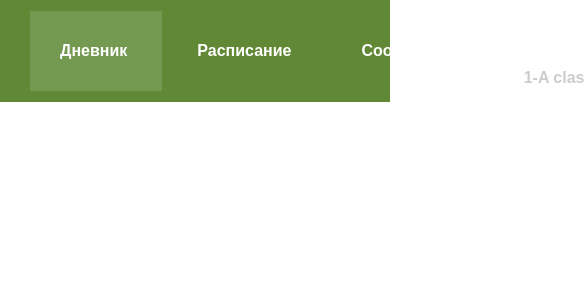
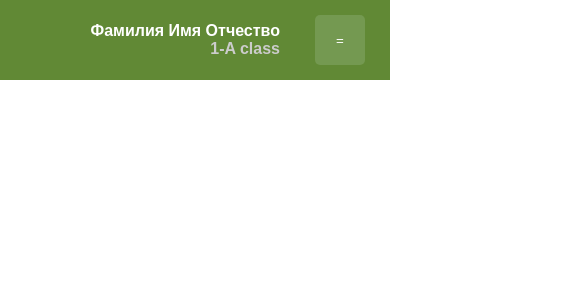
Before and after one commit to Deldore/a-school, a React (Create React App) app: page / in a window 390 px wide. Shown: the top 300 px of the page, 585 px wide, since content can reach past the window. Built offline with nearby package versions, Linux system fonts and the light colour scheme.

Commit message:
header adaptive

```diff
--- a/src/Components/Header/Header.jsx
+++ b/src/Components/Header/Header.jsx
@@ -1,10 +1,20 @@
-import React from 'react';
+import React, {useEffect, useRef, useState} from 'react';
 import style from './HeaderStyle.module.css';
 const Header = () => {
+    const [menuState, setMenuState] = useState(false);
+
+    const [menuTop, setMenuTop] = useState(0);
+
+    const menuRef = useRef(null);
+
+    useEffect(() => {
+        setMenuTop(menuRef.current.clientHeight);
+    }, []);
+
     return (
         <div className={style.main}>
-            <div className={style.item}>
-                <ul className={style.list}>
+            <div className={style.item} ref={menuRef}>
+                <ul className={`${style.list} ${style.mobileHide}`}>
                     <li className={style.liActive}>
                         <a href="#">
                             Дневник
@@ -35,9 +45,32 @@ const Header = () => {
                             </span>
                         </div>
                     </li>
+                    <li className={style.mobileHide}>
+                        <a href="#">
+                            Выйти
+                        </a>
+                    </li>
+                    <li>
+                        <button className={style.menuButton} onClick={() => {setMenuState(!menuState)}}>=</button>
+                    </li>
+                </ul>
+            </div>
+            <div className={style.menu} style={{left: (menuState) ? '0' : '-80vw', top: menuTop + 'px'}}>
+                <h1>Меню:</h1>
+                <ul className={`${style.menuList}`}>
+                    <li className={style.menuLiActive}>
+                        <a href="#">
+                            Дневник
+                        </a>
+                    </li>
                     <li>
                         <a href="#">
-                            Выйти
+                            Расписание
+                        </a>
+                    </li>
+                    <li>
+                        <a href="#">
+                            Сообщения
                         </a>
                     </li>
                 </ul>
--- a/src/Components/Header/HeaderStyle.module.css
+++ b/src/Components/Header/HeaderStyle.module.css
@@ -69,3 +69,50 @@ ul li a {
     justify-content: center;
     align-content: center;
 }
+.menuButton {
+    display: none;
+}
+.menu {
+    display: none;
+}
+@media screen and (max-width: 640px) {
+    .mobileHide {
+        display: none;
+    }
+    .main {
+        padding: 0 5px;
+    }
+
+    .menuButton {
+        display: block;
+        height: 50px;
+        width: 50px;
+        border: none;
+        background: #749951;
+        color: white;
+        border-radius: 5px;
+    }
+    h1 {
+        margin-bottom: 15px;
+    }
+    ul li {
+        padding: 15px 15px;
+    }
+    .userLink {
+        text-align: right;
+    }
+    .menu {
+        box-sizing: border-box;
+        padding: 5px 15px;
+        position: absolute;
+        top: 0;
+        height: 100vh;
+        width: 80vw;
+        background: #CCCCCC;
+        display: block;
+        transition: .5s all ease;
+    }
+    .menuLiActive {
+        background: #749951;
+    }
+}
```
